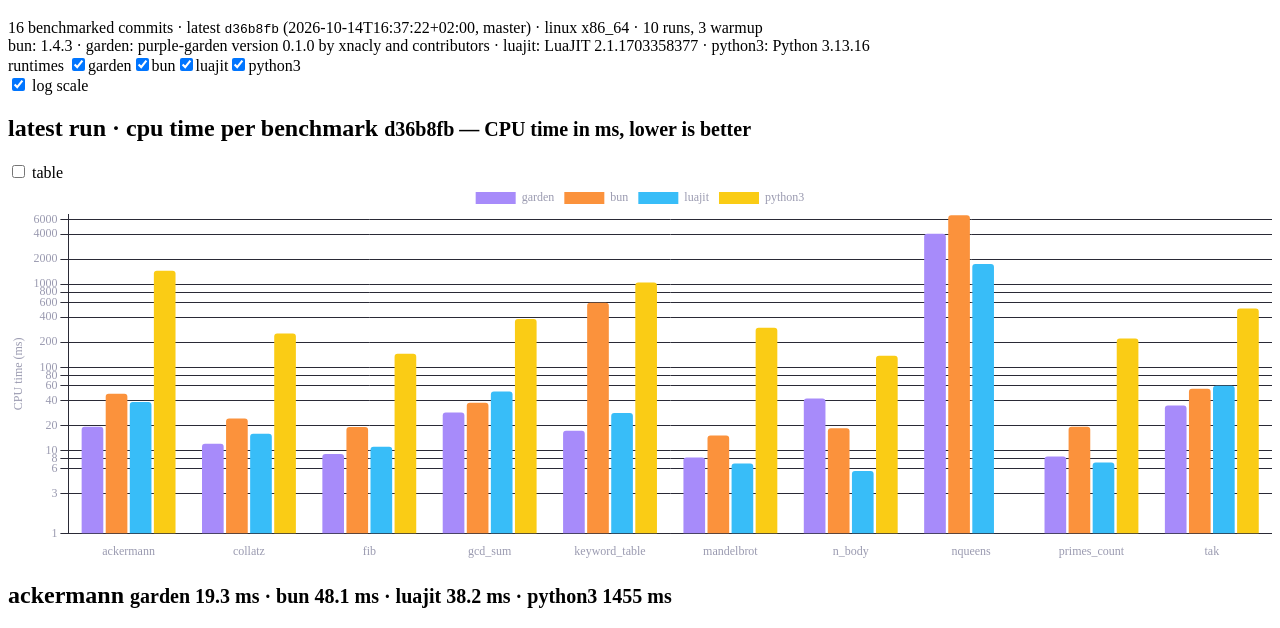
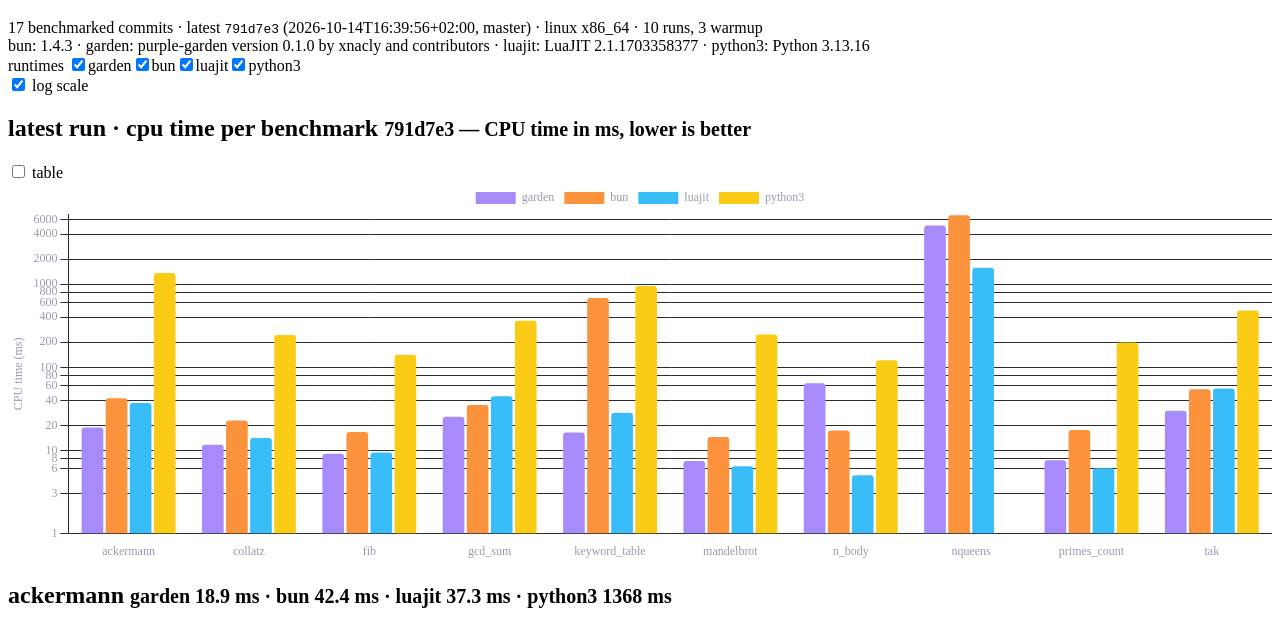
Before and after one commit to xnacly/purple-garden, a plain HTML site: page index.html in a window 1280 px wide. Shown: the part 61-689 px from the top of the page. Drawn offline with nearby package versions, Linux system fonts and the light colour scheme.

Commit message:
bench: 791d7e3

```diff
--- /dev/null
+++ b/data/791d7e339210ed878fc8611e5fe66df915419eeb.json
@@ -0,0 +1,446 @@
+{
+  "sha": "791d7e3",
+  "date": "2026-10-14T16:39:56+02:00",
+  "run_unix": 1791989171,
+  "ref": "master",
+  "runner": "linux x86_64",
+  "runs": 10,
+  "warmup": 3,
+  "runtimes": {
+    "bun": "1.4.3",
+    "garden": "purple-garden version 0.1.0 by xnacly and contributors",
+    "luajit": "LuaJIT 2.1.1703358377 -- Copyright (C) 2005-2023 Mike Pall. https://luajit.org/",
+    "python3": "Python 3.13.16"
+  },
+  "results": [
+    {
+      "workload": "ackermann",
+      "runtime": "garden",
+      "time_ms": {
+        "mean": 19.012448400000004,
+        "min": 18.875725,
+        "stddev": 0.125838199751551
+      },
+      "cpu_ms": 18.896299999999997,
+      "memory_mb": 3.7265625
+    },
+    {
+      "workload": "ackermann",
+      "runtime": "bun",
+      "time_ms": {
+        "mean": 39.9154004,
+        "min": 38.087967,
+        "stddev": 2.9193311207799786
+      },
+      "cpu_ms": 42.4367,
+      "memory_mb": 22.31640625
+    },
+    {
+      "workload": "ackermann",
+      "runtime": "luajit",
+      "time_ms": {
+        "mean": 37.4682702,
+        "min": 29.443679,
+        "stddev": 10.518973609144552
+      },
+      "cpu_ms": 37.3143,
+      "memory_mb": 2.6640625
+    },
+    {
+      "workload": "ackermann",
+      "runtime": "python3",
+      "time_ms": {
+        "mean": 1377.6927143999994,
+        "min": 1339.4419619999999,
+        "stddev": 38.94218724642473
+      },
+      "cpu_ms": 1368.1471,
+      "memory_mb": 9.67578125
+    },
+    {
+      "workload": "collatz",
+      "runtime": "garden",
+      "time_ms": {
+        "mean": 11.8412193,
+        "min": 11.689842,
+        "stddev": 0.11382849346182576
+      },
+      "cpu_ms": 11.7267,
+      "memory_mb": 3.71484375
+    },
+    {
+      "workload": "collatz",
+      "runtime": "bun",
+      "time_ms": {
+        "mean": 17.619663200000005,
+        "min": 16.624572,
+        "stddev": 0.8982311459002569
+      },
+      "cpu_ms": 22.9868,
+      "memory_mb": 22.8984375
+    },
+    {
+      "workload": "collatz",
+      "runtime": "luajit",
+      "time_ms": {
+        "mean": 14.2159738,
+        "min": 14.146541000000001,
+        "stddev": 0.045228526224054905
+      },
+      "cpu_ms": 14.106899999999998,
+      "memory_mb": 2.55859375
+    },
+    {
+      "workload": "collatz",
+      "runtime": "python3",
+      "time_ms": {
+        "mean": 244.58491280000004,
+        "min": 242.338344,
+        "stddev": 2.440028363835453
+      },
+      "cpu_ms": 244.34300000000005,
+      "memory_mb": 8.8828125
+    },
+    {
+      "workload": "fib",
+      "runtime": "garden",
+      "time_ms": {
+        "mean": 9.235688200000002,
+        "min": 9.187235,
+        "stddev": 0.032589152206080774
+      },
+      "cpu_ms": 9.128599999999999,
+      "memory_mb": 3.8984375
+    },
+    {
+      "workload": "fib",
+      "runtime": "bun",
+      "time_ms": {
+        "mean": 14.090054,
+        "min": 13.619532999999999,
+        "stddev": 0.4505217473295698
+      },
+      "cpu_ms": 16.7429,
+      "memory_mb": 21.60546875
+    },
+    {
+      "workload": "fib",
+      "runtime": "luajit",
+      "time_ms": {
+        "mean": 9.534410900000001,
+        "min": 7.579700000000001,
+        "stddev": 1.3888031586208363
+      },
+      "cpu_ms": 9.4315,
+      "memory_mb": 2.55859375
+    },
+    {
+      "workload": "fib",
+      "runtime": "python3",
+      "time_ms": {
+        "mean": 141.5671896,
+        "min": 139.451606,
+        "stddev": 1.3008534089372243
+      },
+      "cpu_ms": 141.361,
+      "memory_mb": 8.96484375
+    },
+    {
+      "workload": "gcd_sum",
+      "runtime": "garden",
+      "time_ms": {
+        "mean": 25.6046832,
+        "min": 25.561905000000003,
+        "stddev": 0.032291796986575846
+      },
+      "cpu_ms": 25.491200000000003,
+      "memory_mb": 3.953125
+    },
+    {
+      "workload": "gcd_sum",
+      "runtime": "bun",
+      "time_ms": {
+        "mean": 29.276789599999997,
+        "min": 27.565621,
+        "stddev": 1.2107627658503546
+      },
+      "cpu_ms": 35.221799999999995,
+      "memory_mb": 22.75390625
+    },
+    {
+      "workload": "gcd_sum",
+      "runtime": "luajit",
+      "time_ms": {
+        "mean": 45.19140530000001,
+        "min": 45.13279000000001,
+        "stddev": 0.05440070752613854
+      },
+      "cpu_ms": 45.0348,
+      "memory_mb": 2.55859375
+    },
+    {
+      "workload": "gcd_sum",
+      "runtime": "python3",
+      "time_ms": {
+        "mean": 364.12093159999995,
+        "min": 358.670396,
+        "stddev": 4.156187821045986
+      },
+      "cpu_ms": 363.86789999999996,
+      "memory_mb": 8.9609375
+    },
+    {
+      "workload": "keyword_table",
+      "runtime": "garden",
+      "time_ms": {
+        "mean": 16.528629,
+        "min": 16.309114,
+        "stddev": 0.16888264022424282
+      },
+      "cpu_ms": 16.415399999999998,
+      "memory_mb": 4.33203125
+    },
+    {
+      "workload": "keyword_table",
+      "runtime": "bun",
+      "time_ms": {
+        "mean": 356.7536463,
+        "min": 352.010249,
+        "stddev": 4.166051257713855
+      },
+      "cpu_ms": 684.3249000000001,
+      "memory_mb": 103.8359375
+    },
+    {
+      "workload": "keyword_table",
+      "runtime": "luajit",
+      "time_ms": {
+        "mean": 28.546192200000004,
+        "min": 28.390045000000004,
+        "stddev": 0.1096852311559464
+      },
+      "cpu_ms": 28.4147,
+      "memory_mb": 2.55859375
+    },
+    {
+      "workload": "keyword_table",
+      "runtime": "python3",
+      "time_ms": {
+        "mean": 954.1931996000001,
+        "min": 907.37229,
+        "stddev": 27.831666838098204
+      },
+      "cpu_ms": 953.894,
+      "memory_mb": 12.5859375
+    },
+    {
+      "workload": "mandelbrot",
+      "runtime": "garden",
+      "time_ms": {
+        "mean": 7.5733065,
+        "min": 7.520062,
+        "stddev": 0.03188039417799686
+      },
+      "cpu_ms": 7.4615,
+      "memory_mb": 3.96484375
+    },
+    {
+      "workload": "mandelbrot",
+      "runtime": "bun",
+      "time_ms": {
+        "mean": 12.448856300000001,
+        "min": 11.623794000000002,
+        "stddev": 0.5172555112581209
+      },
+      "cpu_ms": 14.567699999999999,
+      "memory_mb": 22.1484375
+    },
+    {
+      "workload": "mandelbrot",
+      "runtime": "luajit",
+      "time_ms": {
+        "mean": 6.5865884,
+        "min": 6.524243000000001,
+        "stddev": 0.046723409194012286
+      },
+      "cpu_ms": 6.479099999999999,
+      "memory_mb": 2.55859375
+    },
+    {
+      "workload": "mandelbrot",
+      "runtime": "python3",
+      "time_ms": {
+        "mean": 249.06942709999998,
+        "min": 246.82705199999998,
+        "stddev": 2.7322159444443854
+      },
+      "cpu_ms": 248.8281,
+      "memory_mb": 8.9609375
+    },
+    {
+      "workload": "n_body",
+      "runtime": "garden",
+      "time_ms": {
+        "mean": 64.6285075,
+        "min": 63.407323,
+        "stddev": 1.127357871622777
+      },
+      "cpu_ms": 64.4433,
+      "memory_mb": 3.89453125
+    },
+    {
+      "workload": "n_body",
+      "runtime": "bun",
+      "time_ms": {
+        "mean": 12.746926299999998,
+        "min": 11.208139000000001,
+        "stddev": 1.3274540345842532
+      },
+      "cpu_ms": 17.365599999999993,
+      "memory_mb": 23.1484375
+    },
+    {
+      "workload": "n_body",
+      "runtime": "luajit",
+      "time_ms": {
+        "mean": 5.1461301,
+        "min": 5.102724,
+        "stddev": 0.02942302408526744
+      },
+      "cpu_ms": 5.045100000000001,
+      "memory_mb": 2.55859375
+    },
+    {
+      "workload": "n_body",
+      "runtime": "python3",
+      "time_ms": {
+        "mean": 121.9088787,
+        "min": 120.38256899999999,
+        "stddev": 1.2110289669751508
+      },
+      "cpu_ms": 121.6978,
+      "memory_mb": 9.140625
+    },
+    {
+      "workload": "nqueens",
+      "runtime": "garden",
+      "time_ms": {
+        "mean": 5101.389100400001,
+        "min": 4974.501563000001,
+        "stddev": 86.56767337452358
+      },
+      "cpu_ms": 5100.7898,
+      "memory_mb": 3.91015625
+    },
+    {
+      "workload": "nqueens",
+      "runtime": "bun",
+      "time_ms": {
+        "mean": 6768.961000300001,
+        "min": 6727.4013860000005,
+        "stddev": 19.436713333227424
+      },
+      "cpu_ms": 6775.5889,
+      "memory_mb": 24.56640625
+    },
+    {
+      "workload": "nqueens",
+      "runtime": "luajit",
+      "time_ms": {
+        "mean": 1574.1518678999998,
+        "min": 1566.914469,
+        "stddev": 3.5582891054240386
+      },
+      "cpu_ms": 1573.7291999999998,
+      "memory_mb": 2.55859375
+    },
+    {
+      "workload": "primes_count",
+      "runtime": "garden",
+      "time_ms": {
+        "mean": 7.731811600000001,
+        "min": 7.665873,
+        "stddev": 0.04092179489438101
+      },
+      "cpu_ms": 7.619399999999999,
+      "memory_mb": 3.62890625
+    },
+    {
+      "workload": "primes_count",
+      "runtime": "bun",
+      "time_ms": {
+        "mean": 12.391869700000003,
+        "min": 11.361614000000001,
+        "stddev": 1.1202221761910596
+      },
+      "cpu_ms": 17.636,
+      "memory_mb": 22.8984375
+    },
+    {
+      "workload": "primes_count",
+      "runtime": "luajit",
+      "time_ms": {
+        "mean": 6.2070862,
+        "min": 6.141461,
+        "stddev": 0.05541530823758605
+      },
+      "cpu_ms": 6.0992,
+      "memory_mb": 2.55859375
+    },
+    {
+      "workload": "primes_count",
+      "runtime": "python3",
+      "time_ms": {
+        "mean": 199.9796344,
+        "min": 198.144352,
+        "stddev": 1.5449458292348124
+      },
+      "cpu_ms": 199.76320000000004,
+      "memory_mb": 8.96484375
+    },
+    {
+      "workload": "tak",
+      "runtime": "garden",
+      "time_ms": {
+        "mean": 30.262273300000004,
+        "min": 30.135641,
+        "stddev": 0.0758684006070897
+      },
+      "cpu_ms": 30.14559999999999,
+      "memory_mb": 3.7578125
+    },
+    {
+      "workload": "tak",
+      "runtime": "bun",
+      "time_ms": {
+        "mean": 49.9356628,
+        "min": 48.87494,
+        "stddev": 1.7219389793947608
+      },
+      "cpu_ms": 54.663999999999994,
+      "memory_mb": 22.2734375
+    },
+    {
+      "workload": "tak",
+      "runtime": "luajit",
+      "time_ms": {
+        "mean": 55.859465600000014,
+        "min": 55.637614,
+        "stddev": 0.11120421705652896
+      },
+      "cpu_ms": 55.686,
+      "memory_mb": 2.55859375
+    },
+    {
+      "workload": "tak",
+      "runtime": "python3",
+      "time_ms": {
+        "mean": 484.6006815,
+        "min": 475.96418800000004,
+        "stddev": 6.38949438714705
+      },
+      "cpu_ms": 484.34409999999997,
+      "memory_mb": 8.96484375
+    }
+  ]
+}
--- a/data/index.json
+++ b/data/index.json
@@ -110,5 +110,12 @@
     "date": "2026-10-14T16:37:22+02:00",
     "run_unix": 1791989015,
     "ref": "master"
+  },
+  {
+    "file": "791d7e339210ed878fc8611e5fe66df915419eeb.json",
+    "sha": "791d7e3",
+    "date": "2026-10-14T16:39:56+02:00",
+    "run_unix": 1791989171,
+    "ref": "master"
   }
 ]
--- a/index.html
+++ b/index.html
@@ -52,6 +52,6 @@
     </footer>
 
     <script src="https://cdn.jsdelivr.net/npm/chart.js@4.4.1/dist/chart.umd.js"></script>
-    <script src="app.js"></script>
+    <script src="app.js?v=791d7e3"></script>
   </body>
 </html>
```
